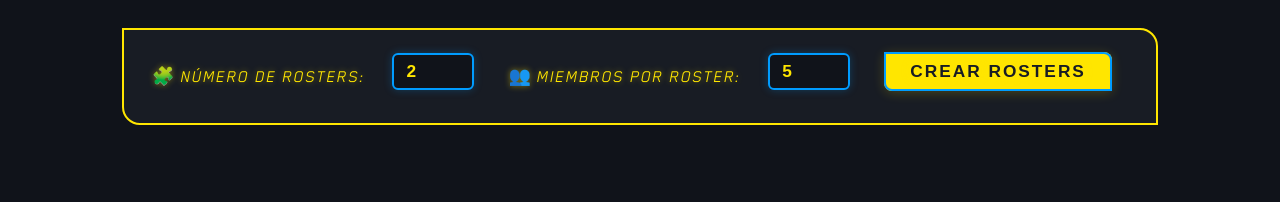
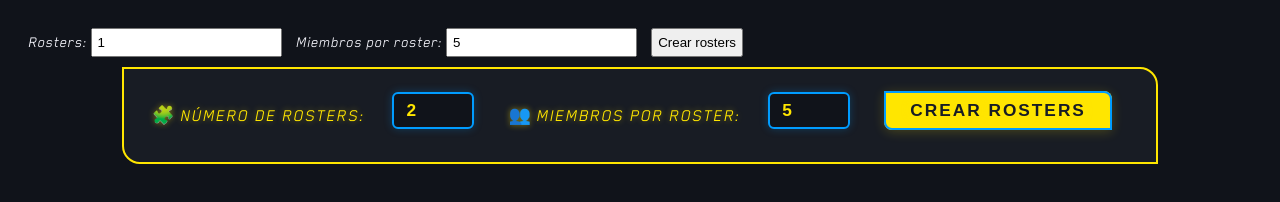
Before and after one commit to sheartnet/Roster, a plain HTML site: page index.html in a window 1280 px wide. Drawn offline with Linux system fonts and the light colour scheme; no server answers.

Commit message:
index.html

```diff
--- a/index.html
+++ b/index.html
@@ -1,12 +1,17 @@
 <!DOCTYPE html>
 <html lang="es">
 <head>
+  <meta charset="UTF-8">
   <meta charset="UTF-8" />
   <meta name="viewport" content="width=device-width, initial-scale=1.0"/>
   <title>Gestor de Rosters</title>
-  <link rel="stylesheet" href="styles.css" />
+  <link rel="stylesheet" href="styles.css"/>
 </head>
 <body>
+  <div class="configuracion">
+    <label>Rosters: <input type="number" id="numRosters" value="1" min="1" /></label>
+    <label>Miembros por roster: <input type="number" id="miembrosPorRoster" value="5" min="1" /></label>
+    <button onclick="crearRosters()">Crear rosters</button>
   <div class="config">
     <div class="config-card">
       <label for="numRosters"><span>🧩</span> Número de rosters:</label>
@@ -17,9 +22,6 @@
     </div>
   </div>
 
-  <!-- Contenedor del selector de miembros -->
-  <div id="selector-miembros" class="selector-miembros"></div>
-
   <div id="rostersContainer"></div>
 
   <script src="script.js"></script>
```
